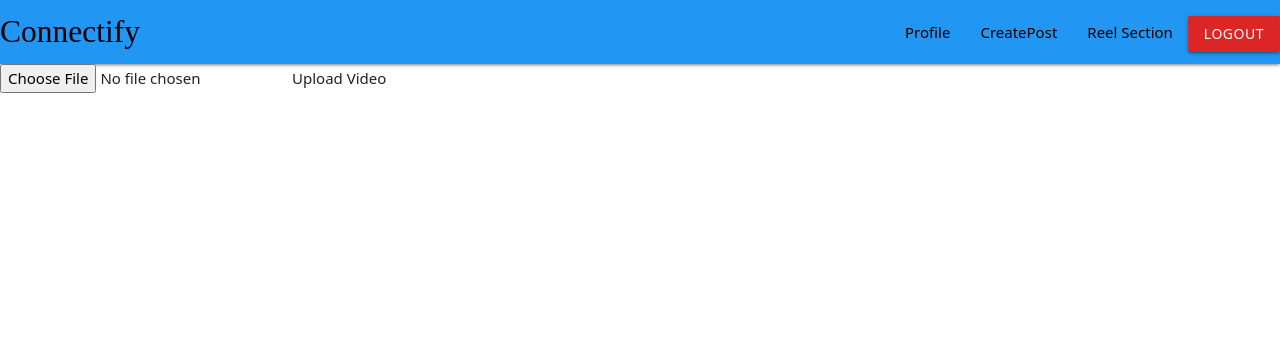
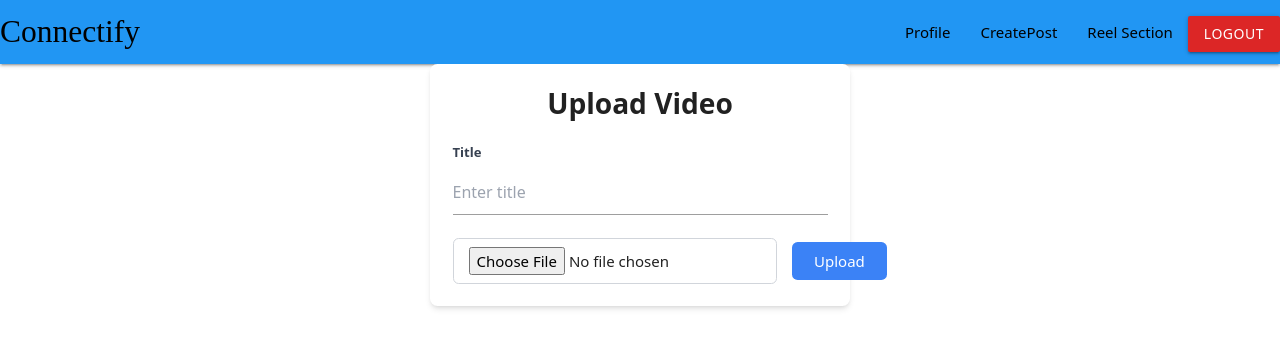
Before and after one commit to Madhurgupta12/Connectify, a React (Create React App) app in the folder myapp/: page /check in a window 1280 px wide. Shown: the top 348 px of the page. Built offline with nearby package versions, Linux system fonts and the light colour scheme; no server answers; sample sign-in values are in the browser's storage.

Commit message:
Complete Reel

```diff
--- a/myapp/src/Component/VideoUpload.js
+++ b/myapp/src/Component/VideoUpload.js
@@ -1,57 +1,142 @@
-import React, { useState } from 'react';
+import React, { useState,useEffect } from 'react';
 import firebase from 'firebase/compat/app';
 import 'firebase/compat/storage';
+import Swal from 'sweetalert2';
+import swal from "sweetalert"
+const firebaseConfig = {
+    apiKey: "AIzaSyARqpSL2J7X7JvcqBM_Kfd_mduB-6dZElo",
+    authDomain: "upload-9bc3b.firebaseapp.com",
+    projectId: "upload-9bc3b",
+    storageBucket: "upload-9bc3b.appspot.com",
+    messagingSenderId: "292933174222",
+    appId: "1:292933174222:web:5bd573c2702adac073a19f",
+    measurementId: "G-TTY7D79HVB"
+};
+
+if (!firebase.apps.length) {
+  firebase.initializeApp(firebaseConfig);
+}
+
+const showSuccessAlert = () => {
+    Swal.fire({
+      icon: 'success',
+      title: 'File Uploaded!',
+      text: 'Your file has been uploaded successfully.',
+    });
+  };
+
 
 const VideoUpload = () => {
-    const [video, setVideo] = useState(null);
-    const [videoUrl, setVideoUrl] = useState('');
-    const firebaseConfig = {
-        apiKey: "AIzaSyBSNZ3ZAnLe8qJa5EyJAYnJ3tm8LlCk5MM",
-        authDomain: "connectify-e7580.firebaseapp.com",
-        projectId: "connectify-e7580",
-        storageBucket: "connectify-e7580.appspot.com",
-        messagingSenderId: "175406213064",
-        appId: "1:175406213064:web:3811ba4cec9e26a6e3c2fd",
-        measurementId: "G-9B1HLRVVB7"
-      };
-      firebase.initializeApp(firebaseConfig);
+    const [title, setTitle] = useState('');
+  const [video, setVideo] = useState(null);
+  const [url,setUrl]=useState("");
 
-    const handleVideoChange = (e) => {
-        setVideo(e.target.files[0]);
-    };
+  const handleFileChange = (e) => {
+    const file = e.target.files[0];
+    setVideo(file);
+  };
 
-    const handleUpload = () => {
-        const storageRef = firebase.storage().ref();
-        const videoRef = storageRef.child(video.name);
+  const handleTitleChange = (e) => {
+    setTitle(e.target.value);
+  };
 
-        videoRef.put(video).then(() => {
-            console.log('Video uploaded successfully!');
-            videoRef.getDownloadURL().then((url) => {
-                setVideoUrl(url);
-            }).catch((error) => {
-                console.error('Error getting download URL:', error);
-            });
-        }).catch((error) => {
-            console.error('Error uploading video:', error);
+useEffect(() =>{
+
+    if(url)
+    {
+
+        fetch("http://localhost:5001/reel",{
+            method: "POST",
+            headers:{
+              "Content-type":"application/json",
+              "Authorization": "Bearer "+localStorage.getItem("jwt")
+            },
+            body:JSON.stringify({
+             title:title,
+             url:url
+            })
+
+
+          }).then(res=>res.json())
+          .then(data=>{
+
+              if(data.success==false)
+              {
+
+                  swal({
+                      text:"Unsuccessful post",
+                      icon: "failure",
+                      buttons: false,
+                      timer: 3000,
+                    });
+          }
+          else
+          {
+              swal({
+                  text: "Successfully Create Post",
+                  icon: "success",
+                  buttons: false,
+                  timer: 3000,
+                });
+              console.log(data);
+          }
+
+
+          })
+          .catch(err=>{
+              swal({
+                  text:"error",
+                  icon: "failure",
+                  buttons: false,
+                  timer: 3000,
+                });
+
+            console.log(err);
+          })
+
+
+    }
+
+  },[url])
+
+  const handleUpload = () => {
+    if (video) {
+      const storageRef = firebase.storage().ref(`videos/${video.name}`);
+      storageRef.put(video).then((snapshot) => {
+        console.log('Uploaded a video!', snapshot);
+        // Optionally, you can retrieve the download URL
+        storageRef.getDownloadURL().then((url1) => {
+            setUrl(url1);
+          console.log('File available at', url1);
         });
-    };
+      });
+    } else {
+      console.error('No video selected!');
+    }
+  };
 
-    return (
-        <div>
-            <input type="file" accept="video/*" onChange={handleVideoChange} />
-            <button onClick={handleUpload}>Upload Video</button>
-            {videoUrl && (
-                <div>
-                    <p>URL of the uploaded video:</p>
-                    <video width="320" height="240" controls>
-                        <source src={videoUrl} type="video/mp4" />
-                        Your browser does not support the video tag.
-                    </video>
-                    <p><a href={videoUrl} target="_blank" rel="noopener noreferrer">Open Video in New Tab</a></p>
-                </div>
-            )}
-        </div>
-    );
+  return (
+    <div className="max-w-md mx-auto p-6 bg-white rounded-lg shadow-md">
+    <h1 className="text-3xl font-semibold text-center mb-6">Upload Video</h1>
+    <div className="mb-4">
+      <label className="block text-gray-700 text-sm font-bold mb-2" htmlFor="title">
+        Title
+      </label>
+      <input
+        type="text"
+        id="title"
+        className="shadow appearance-none border rounded w-full py-2 px-3 text-gray-700 leading-tight focus:outline-none focus:shadow-outline"
+        placeholder="Enter title"
+        value={title}
+        onChange={handleTitleChange}
+      />
+    </div>
+    <div className="flex items-center">
+      <input type="file" onChange={handleFileChange} accept="video/*" className="flex-1 py-2 px-4 border border-gray-300 rounded-md mr-4" />
+      <button onClick={handleUpload} className="py-2 px-6 bg-blue-500 text-white rounded-md hover:bg-blue-600">Upload</button>
+    </div>
+  </div>
+  );
 };
 
 export default VideoUpload;
```
